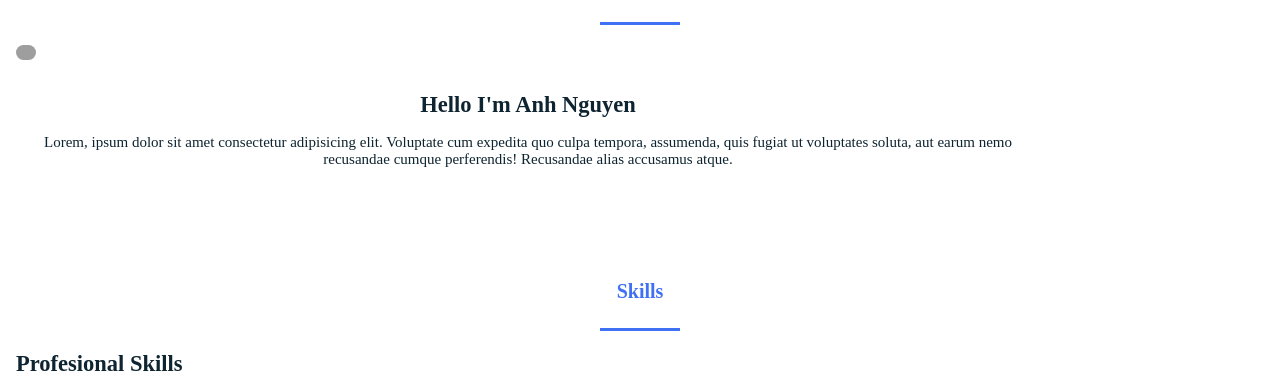
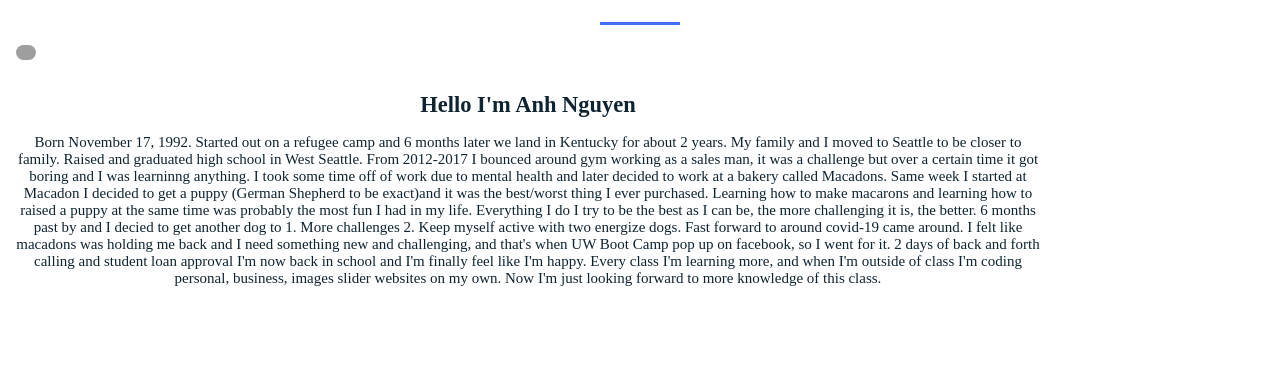
Before and after one commit to anhnguyendon92/Portfolio, a plain HTML site: page index.html in a window 1280 px wide. Shown: the part 842-1232 px from the top of the page. Drawn offline with nearby package versions, Linux system fonts and the light colour scheme; grey boxes are pictures that could not be loaded; files whose address does not match are found by name.

Commit message:
index.html

```diff
--- a/index.html
+++ b/index.html
@@ -1,5 +1,6 @@
 <!DOCTYPE html>
 <html lang="en">
+
 <head>
     <meta charset="UTF-8">
     <meta name="viewport" content="width=device-width, initial-scale=1.0">
@@ -11,6 +12,7 @@
 
     <title>Portfolio website complete</title>
 </head>
+
 <body>
     <!--===== HEADER =====-->
     <header class="l-header">
@@ -46,8 +48,8 @@
 
             <div class="home__social">
                 <a href="" class="home__social-icon"><i class='bx bxl-linkedin'></i></a>
-                    <a href="" class="home__social-icon"><i class='bx bxl-behance' ></i></a>
-                    <a href="" class="home__social-icon"><i class='bx bxl-github' ></i></a>
+                <a href="" class="home__social-icon"><i class='bx bxl-behance'></i></a>
+                <a href="" class="home__social-icon"><i class='bx bxl-github'></i></a>
             </div>
 
             <div class="home__img">
@@ -66,8 +68,25 @@
 
                 <div>
                     <h2 class="about__subtitle">Hello I'm Anh Nguyen</h2>
-                        <p class="about__text">Lorem, ipsum dolor sit amet consectetur adipisicing elit. Voluptate cum expedita quo culpa tempora, assumenda, quis fugiat ut voluptates soluta, aut earum nemo recusandae cumque perferendis! Recusandae alias accusamus atque.</p>
-                    </div>
+                    <p class="about__text">Born November 17, 1992. Started out on a refugee camp and 6 months later we
+                        land in Kentucky for about 2 years. My family and I moved to Seattle to be closer to family.
+                        Raised and graduated high school in West Seattle. From 2012-2017 I bounced around gym working as
+                        a sales man, it was a challenge but over a certain time it got boring and I was learninng
+                        anything. I took some time off of work due to mental health and later decided to work at a
+                        bakery called Macadons.
+                        Same week I started at Macadon I decided to get a puppy (German Shepherd to be exact)and it was
+                        the best/worst thing I ever purchased. Learning how to make macarons and learning how to raised
+                        a puppy at the same time was probably the most fun I had in my life. Everything I do I try to be
+                        the best as I can be, the more challenging it is, the better. 6 months past by and I decied to
+                        get another dog to 1. More challenges 2. Keep myself active with two energize dogs.
+                        Fast forward to around covid-19 came around. I felt like macadons was holding me back and I need
+                        something new and challenging, and that's when UW Boot Camp pop up on facebook, so I went for
+                        it. 2 days of back and forth calling and student loan approval I'm now back in school and I'm
+                        finally feel like I'm happy. Every class I'm learning more, and when I'm outside of class I'm
+                        coding personal, business, images slider websites on my own. Now I'm just looking forward to
+                        more knowledge of this class.</p>
+
+
                 </div>
         </section>
 
@@ -78,7 +97,8 @@
             <div class="skills__container bd-grid">
                 <div>
                     <h2 class="skills__subtitle">Profesional Skills</h2>
-                        <p class="skills__text">Lorem ipsum dolor sit, amet consectetur adipisicing elit. Velit optio id vero amet, alias architecto consectetur error eum eaque sit.</p>
+                    <p class="skills__text">Lorem ipsum dolor sit, amet consectetur adipisicing elit. Velit optio id
+                        vero amet, alias architecto consectetur error eum eaque sit.</p>
                     <div class="skills__data">
                         <div class="skills__names">
                             <i class='bx bxl-html5 skills__icon'></i>
@@ -105,7 +125,7 @@
                     </div>
                     <div class="skills__data">
                         <div class="skills__names">
-                                <i class='bx bxl-javascript skills__icon' ></i>
+                            <i class='bx bxl-javascript skills__icon'></i>
                             <span class="skills__name">JAVASCRIPT</span>
                         </div>
                         <div class="skills__bar skills__js">
@@ -206,7 +226,7 @@
                     <input type="text" placeholder="Name" class="contact__input">
                     <input type="mail" placeholder="Email" class="contact__input">
                     <textarea name="" id="" cols="0" rows="10" class="contact__input"></textarea>
-                        <input type="button" value="Enviar" class="contact__button button">
+                    <input type="button" value="Submit" class="contact__button button">
                 </form>
             </div>
         </section>
@@ -214,11 +234,11 @@
 
     <!--===== FOOTER =====-->
     <footer class="footer">
-            <p class="footer__title">Anh</p>
+        <p class="footer__title">Anh Nguyen</p>
         <div class="footer__social">
-                <a href="#" class="footer__icon"><i class='bx bxl-facebook' ></i></a>
-                <a href="#" class="footer__icon"><i class='bx bxl-instagram' ></i></a>
-                <a href="#" class="footer__icon"><i class='bx bxl-twitter' ></i></a>
+            <a href="#" class="footer__icon"><i class='bx bxl-facebook'></i></a>
+            <a href="#" class="footer__icon"><i class='bx bxl-instagram'></i></a>
+            <a href="#" class="footer__icon"><i class='bx bxl-twitter'></i></a>
         </div>
         <p>&#169; 2020 copyright all right reserved</p>
     </footer>
@@ -230,4 +250,5 @@
     <!--===== MAIN JS =====-->
     <script src="main.js"></script>
 </body>
+
 </html>
```
Lines whose indentation alone changed are shown as unchanged.
